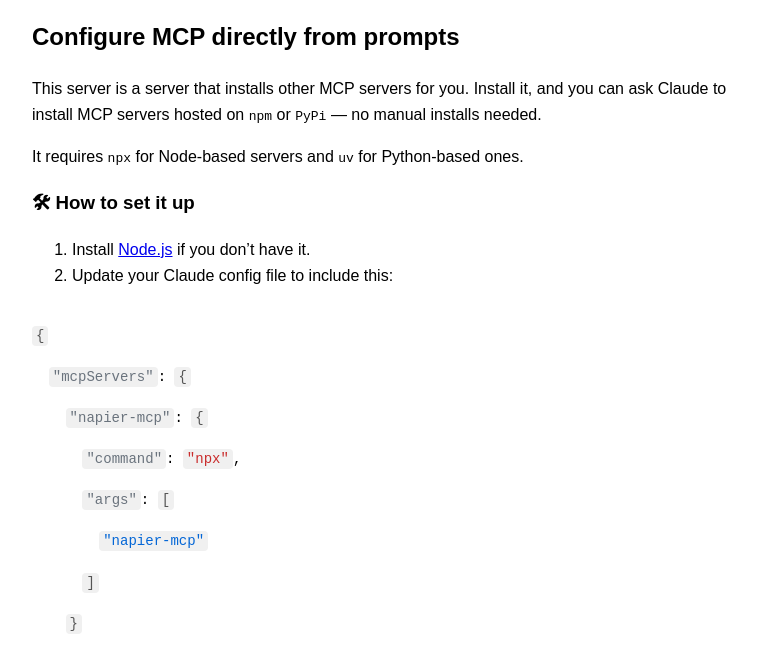
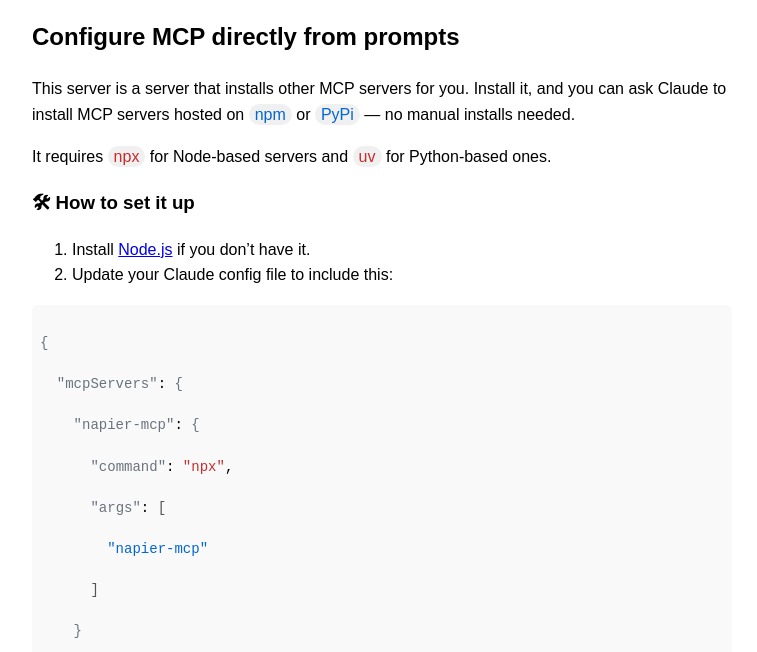
Before and after one commit to va99/napier-website, a plain HTML site: page index.html in a window 1280 px wide. Shown: the part 124-776 px from the top of the page, without its empty margins (258-1015 px from the left). Drawn offline with Linux system fonts and the light colour scheme.

Commit message:
Update index.html

```diff
--- a/index.html
+++ b/index.html
@@ -13,14 +13,17 @@
     <h2>Configure MCP directly from prompts</h2>
 
     <p>
-      This server is a server that installs other MCP servers for you.
-      Install it, and you can ask Claude to install MCP servers hosted on
-      <code>npm</code> or <code>PyPi</code> — no manual installs needed.
-    </p>
+  This server is a server that installs other MCP servers for you.
+  Install it, and you can ask Claude to install MCP servers hosted on
+  <span style="background-color: #f0f0f0; padding: 2px 6px; border-radius: 12px; color: #0366d6;">npm</span> or
+  <span style="background-color: #f0f0f0; padding: 2px 6px; border-radius: 12px; color: #0366d6;">PyPi</span> — no manual installs needed.
+</p>
 
-    <p>
-      It requires <code>npx</code> for Node-based servers and <code>uv</code> for Python-based ones.
-    </p>
+<p>
+  It requires <span style="background-color: #f0f0f0; padding: 2px 6px; border-radius: 12px; color: #c92c2c;">npx</span> for Node-based servers and
+  <span style="background-color: #f0f0f0; padding: 2px 6px; border-radius: 12px; color: #c92c2c;">uv</span> for Python-based ones.
+</p>
+
 
     <h3>🛠 How to set it up</h3>
     <ol>
@@ -28,20 +31,21 @@
       <li>Update your Claude config file to include this:</li>
     </ol>
 
-<pre style="font-family: Menlo, Monaco, monospace; font-size: 14px; line-height: 1.4; margin: 1.2em 0;">
+<pre style="font-family: Menlo, Monaco, monospace; font-size: 14px; line-height: 1.4; margin: 1.2em 0; background-color: #f9f9f9; padding: 8px; border-radius: 6px;">
 <code>
-<span style="background-color: #f0f0f0; padding: 2px 4px; border-radius: 4px; color:#555;">{</span><br>
-  <span style="background-color: #f0f0f0; padding: 2px 4px; border-radius: 4px; color:#6a737d;">"mcpServers"</span>: <span style="background-color: #f0f0f0; padding: 2px 4px; border-radius: 4px; color:#555;">{</span><br>
-    <span style="background-color: #f0f0f0; padding: 2px 4px; border-radius: 4px; color:#6a737d;">"napier-mcp"</span>: <span style="background-color: #f0f0f0; padding: 2px 4px; border-radius: 4px; color:#555;">{</span><br>
-      <span style="background-color: #f0f0f0; padding: 2px 4px; border-radius: 4px; color:#6a737d;">"command"</span>: <span style="background-color: #f0f0f0; padding: 2px 4px; border-radius: 4px; color:#c92c2c;">"npx"</span>,<br>
-      <span style="background-color: #f0f0f0; padding: 2px 4px; border-radius: 4px; color:#6a737d;">"args"</span>: <span style="background-color: #f0f0f0; padding: 2px 4px; border-radius: 4px; color:#555;">[</span><br>
-        <span style="background-color: #f0f0f0; padding: 2px 4px; border-radius: 4px; color:#0366d6;">"napier-mcp"</span><br>
-      <span style="background-color: #f0f0f0; padding: 2px 4px; border-radius: 4px; color:#555;">]</span><br>
-    <span style="background-color: #f0f0f0; padding: 2px 4px; border-radius: 4px; color:#555;">}</span><br>
-  <span style="background-color: #f0f0f0; padding: 2px 4px; border-radius: 4px; color:#555;">}</span><br>
-<span style="background-color: #f0f0f0; padding: 2px 4px; border-radius: 4px; color:#555;">}</span>
+<span style="color:#6a737d;">{</span><br>
+  <span style="color:#6a737d;">"mcpServers"</span>: <span style="color:#6a737d;">{</span><br>
+    <span style="color:#6a737d;">"napier-mcp"</span>: <span style="color:#6a737d;">{</span><br>
+      <span style="color:#6a737d;">"command"</span>: <span style="color:#c92c2c;">"npx"</span>,<br>
+      <span style="color:#6a737d;">"args"</span>: <span style="color:#555;">[</span><br>
+        <span style="color:#0366d6;">"napier-mcp"</span><br>
+      <span style="color:#555;">]</span><br>
+    <span style="color:#6a737d;">}</span><br>
+  <span style="color:#6a737d;">}</span><br>
+<span style="color:#6a737d;">}</span>
 </code>
 </pre>
+
 
 
     <p>File location:</p>
```
